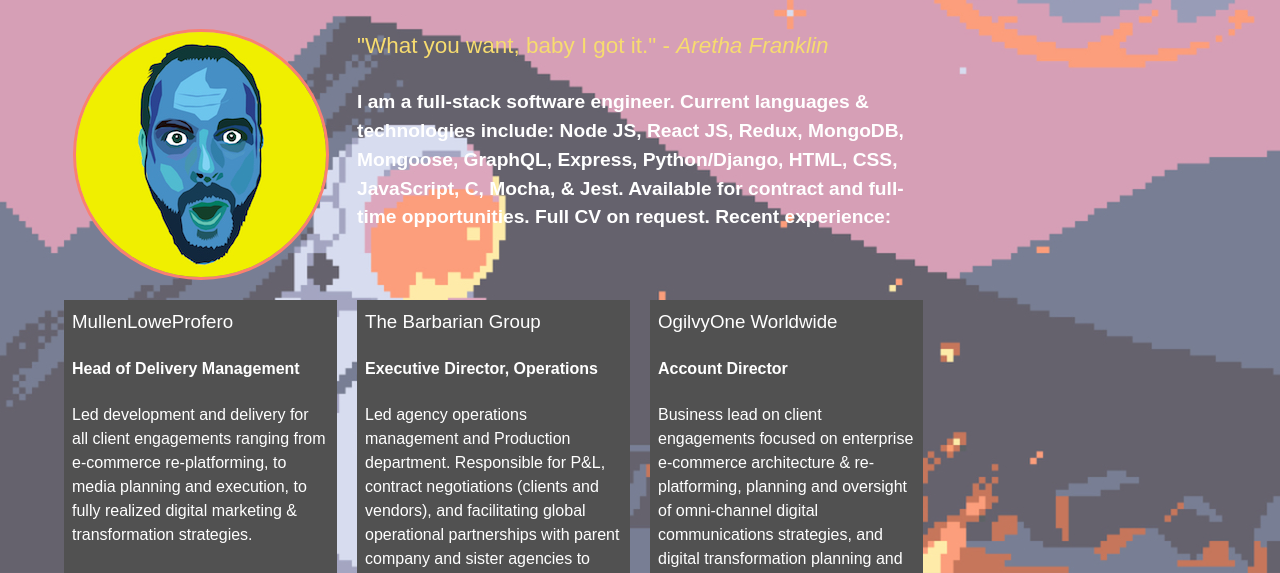
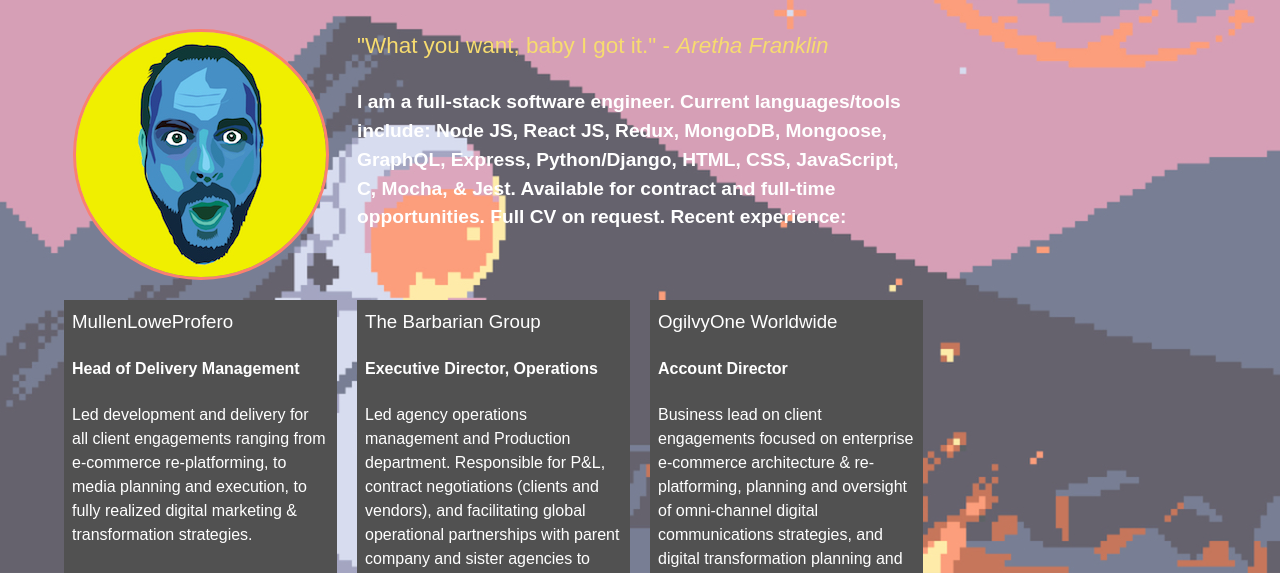
Before and after one commit to buddhaplex/eric-andrade, a website: page dist/about.html in a window 1280 px wide. Shown: the part 227-800 px from the top of the page. Drawn offline with Linux system fonts and the light colour scheme; a web font is replaced by a local one.

Commit message:
about changes

```diff
--- a/dist/about.html
+++ b/dist/about.html
@@ -71,7 +71,7 @@
           <i>Aretha Franklin</i>
         </h3>
         <p></p>
-        <h4>I am a full-stack software engineer. Current languages & technologies include: Node JS, React JS, Redux, MongoDB,
+        <h4>I am a full-stack software engineer. Current languages/tools include: Node JS, React JS, Redux, MongoDB,
           Mongoose, GraphQL, Express, Python/Django, HTML, CSS, JavaScript, C, Mocha, & Jest. Available for contract and
           full-time opportunities. Full CV on request. Recent experience:</h4>
       </div>
```
